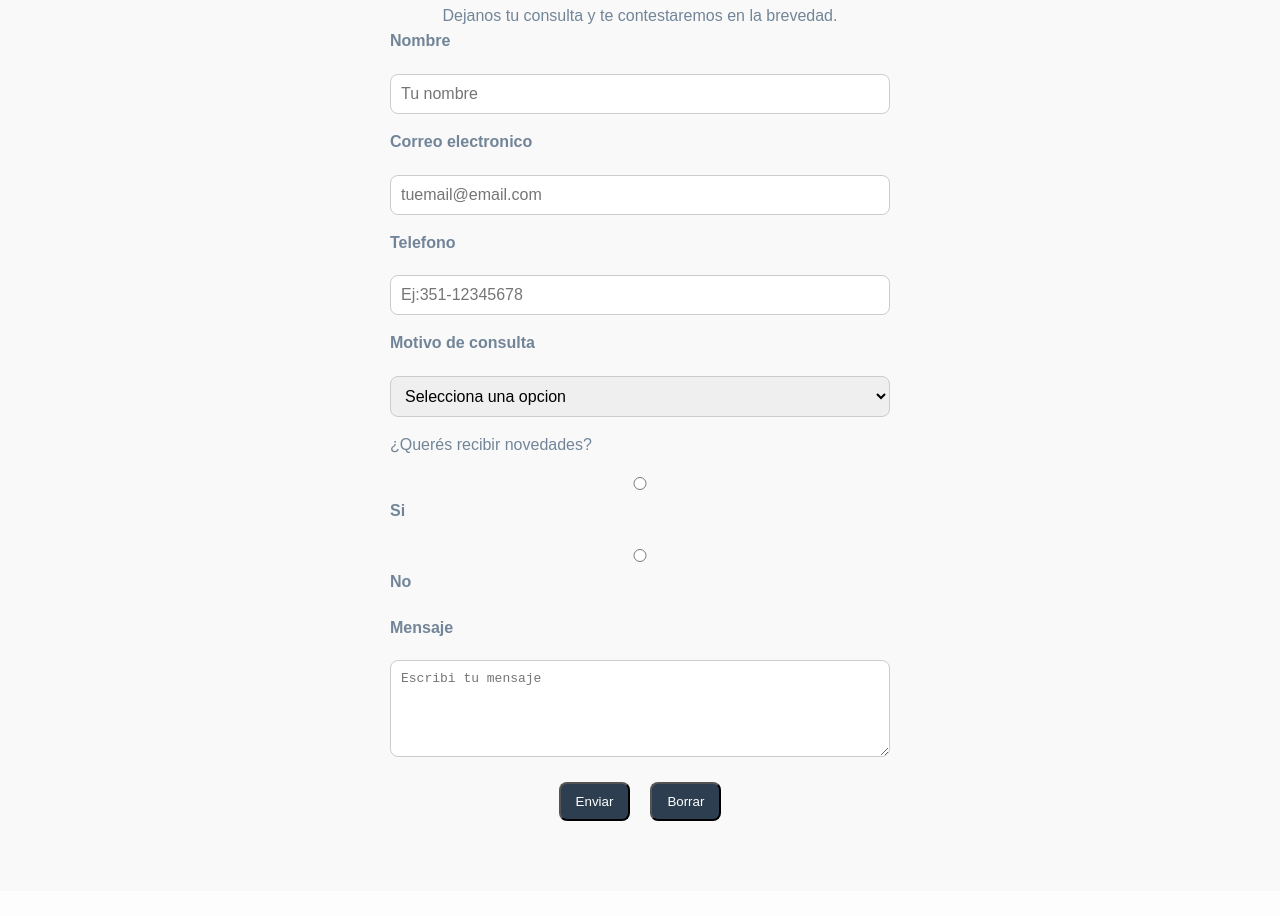
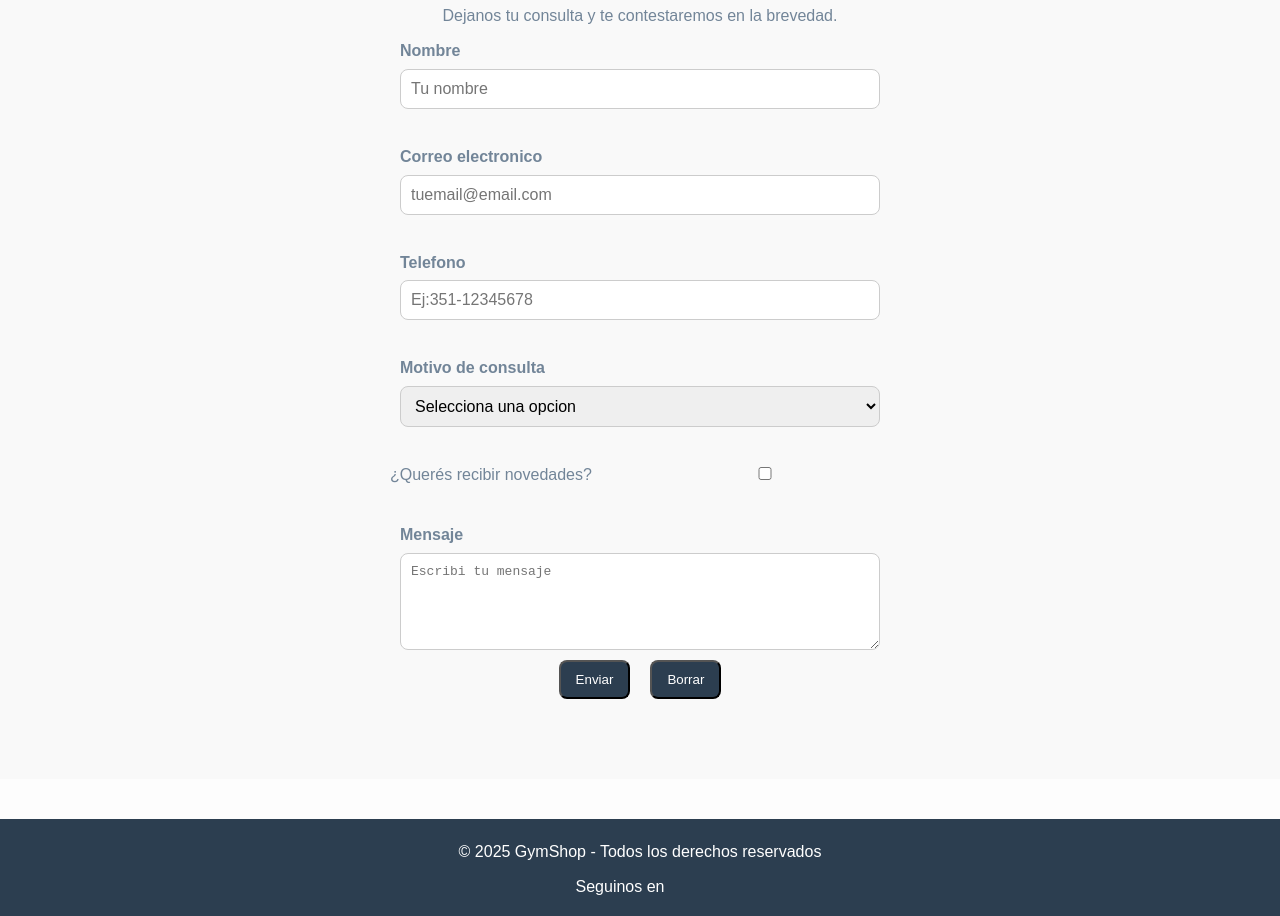
Before and after one commit to EvangelinaArias/trabajo-practico, a plain HTML site: page index.html in a window 1280 px wide. Shown: the part 2378-3294 px from the top of the page. Drawn offline with nearby package versions, Linux system fonts and the light colour scheme.

Commit message:
estilo de formulario mejorado

```diff
--- a/index.html
+++ b/index.html
@@ -92,14 +92,22 @@
             <h2>Contactanos</h2>
             <p>Dejanos tu consulta y te contestaremos en la brevedad.</p>
             <form class="form-contacto">
+                <div class="form-input">
+
                     <label for="nombre">Nombre</label>
                     <input type="text" id="nombre" name="nombre" placeholder="Tu nombre" required>
+                </div>
+                <div class="form-input">
 
                     <label for="email">Correo electronico</label>
                     <input type="email" id="email" name="email" placeholder="tuemail@email.com" required>
+                </div>
+<div class="form-input">
 
     <label for="telefono">Telefono</label>
     <input type="telefono" id="telefono" name="telefono" placeholder="Ej:351-12345678">
+</div>
+<div class="form-input">
 
     <label for="motivo">Motivo de consulta</label>
     <select name="motivo" id="motivo" required>
@@ -108,10 +116,14 @@
         <option value="envio">Consulta sobre envio</option>
         <option value="otro">Otro</option>
     </select>
+</div>
+
+                <div class="novedades form-input">
 
                     <p>¿Querés recibir novedades?</p>
-                <label><input type="radio" name="novedades" value="si">Si</label>
-                <label><input type="radio" name="novedades" value="no">No</label>
+                    <input type="checkbox" name="novedades" value="si">
+                </div>
+<div class="form-input">
 
     <label for="mensaje">Mensaje</label>
     <textarea name="mensaje" id="mensaje" rows="5" placeholder="Escribi tu mensaje"></textarea>
@@ -119,6 +131,7 @@
     <div class="botones-form">
         <button type="submit" class="btn">Enviar</button>
         <button type="reset" class="btn">Borrar</button>
+    </div>
 </div>
             </form>
 
--- a/style.css
+++ b/style.css
@@ -146,6 +146,20 @@ section h2{
     background-color: #f9f9f9;
 }
 
+.form-input {
+    display: flex;
+    flex-direction: column;
+    padding: 10px;
+}
+
+.novedades {
+    display: flex;
+    align-items: baseline;
+    flex-direction: row;
+    padding: 10px 0px;
+    p {width: 100%;}
+}
+
 .form-contacto{
     max-width: 500px;
     margin: 0 auto;
```
Lines whose indentation alone changed are shown as unchanged.
